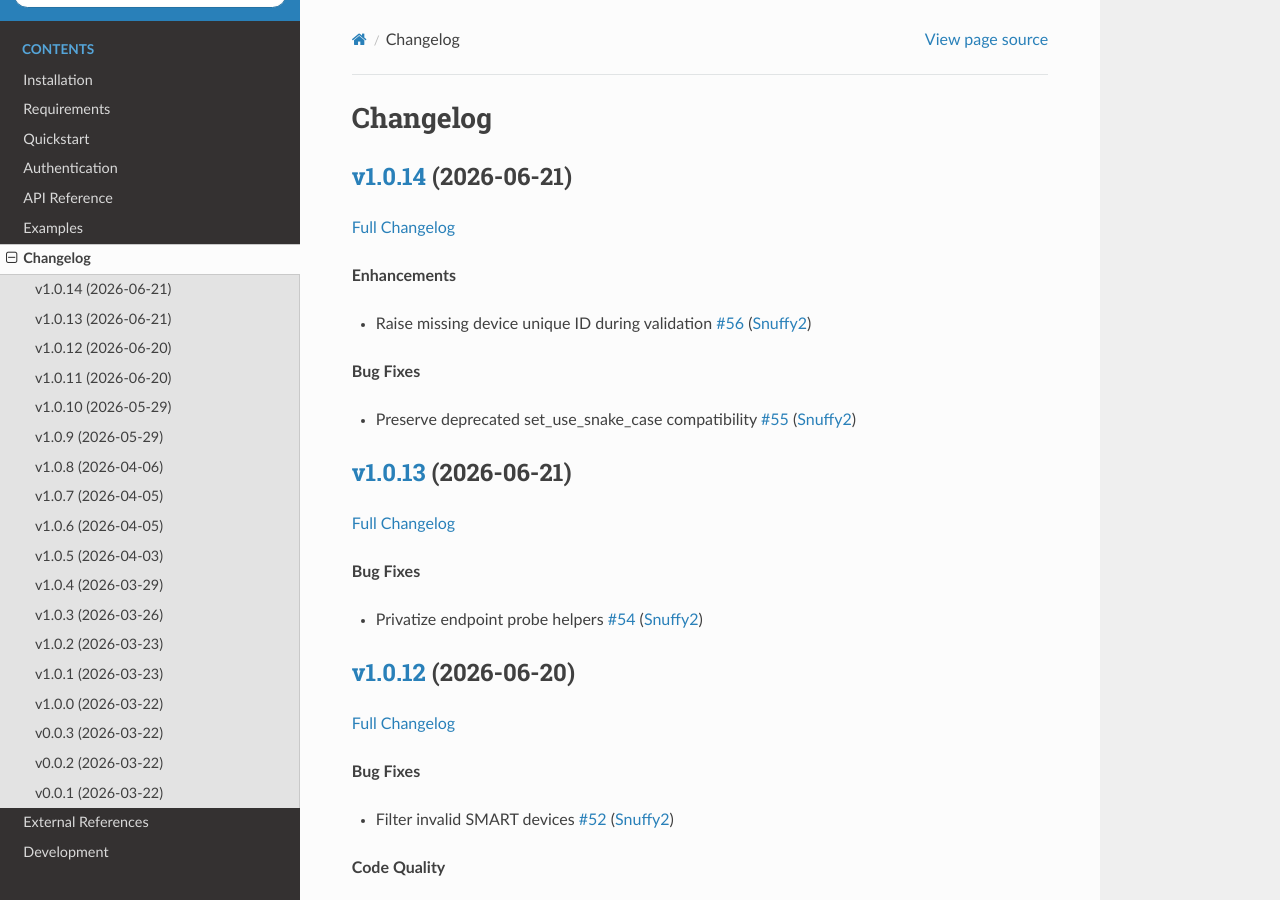
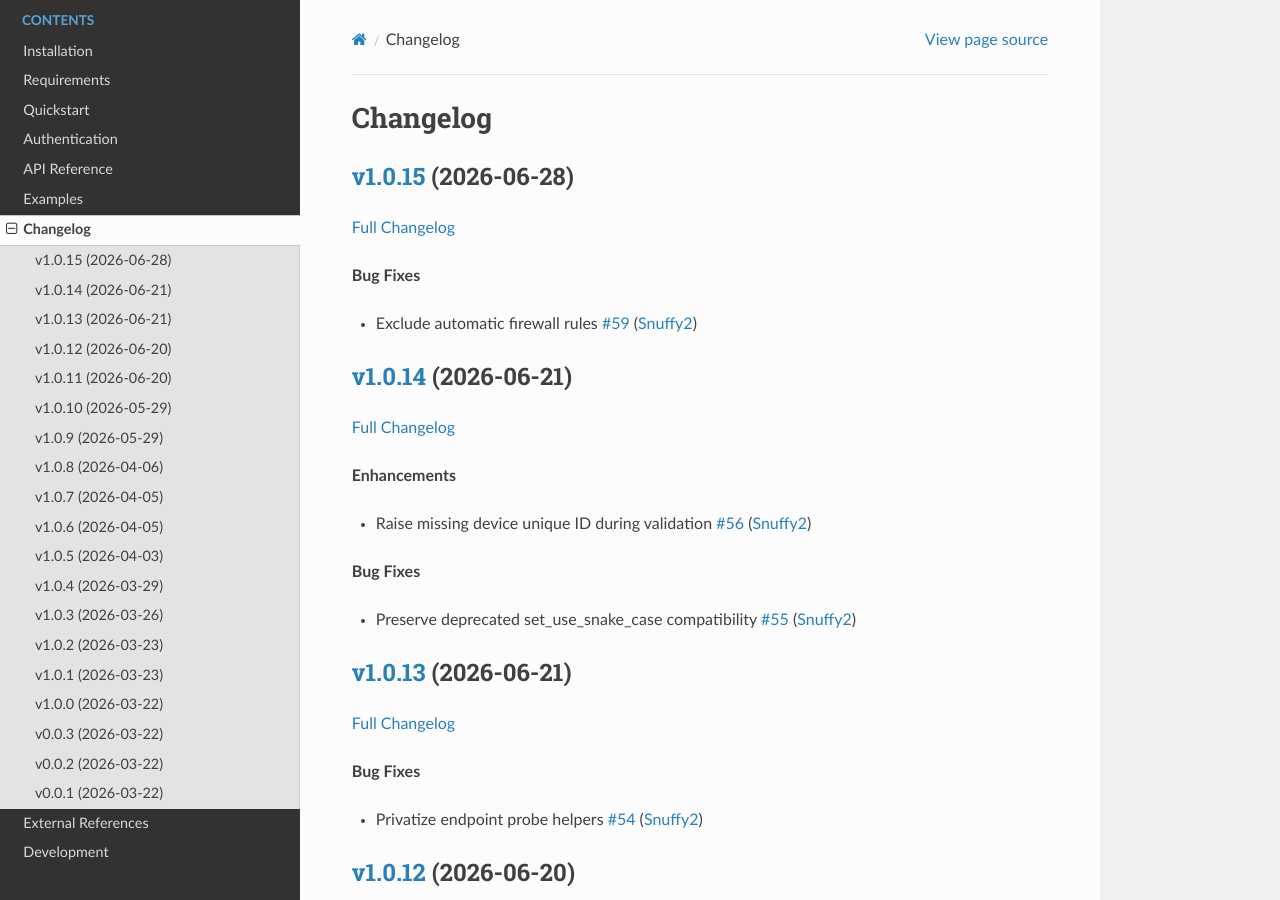
Before and after one commit to Snuffy2/aiopnsense, a Sphinx documentation site: the page built from docs/source/changelog.md, in a window 1280 px wide and 900 px high. Built offline with Sphinx 7.4.7 and the Read the Docs theme 3.1.0, drawn with Linux system fonts in a browser that asks for light colours; the version number could not be read and is left out.

Commit message:
Update changelog [skip ci]

```diff
--- a/docs/source/changelog.md
+++ b/docs/source/changelog.md
@@ -1,4 +1,12 @@
 # Changelog
+
+## [v1.0.15](https://github.com/Snuffy2/aiopnsense/tree/v1.0.15) (2026-06-28)
+
+[Full Changelog](https://github.com/Snuffy2/aiopnsense/compare/v1.0.14...v1.0.15)
+
+**Bug Fixes**
+
+- Exclude automatic firewall rules [\#59](https://github.com/Snuffy2/aiopnsense/pull/59) ([Snuffy2](https://github.com/Snuffy2))
 
 ## [v1.0.14](https://github.com/Snuffy2/aiopnsense/tree/v1.0.14) (2026-06-21)
 
```
